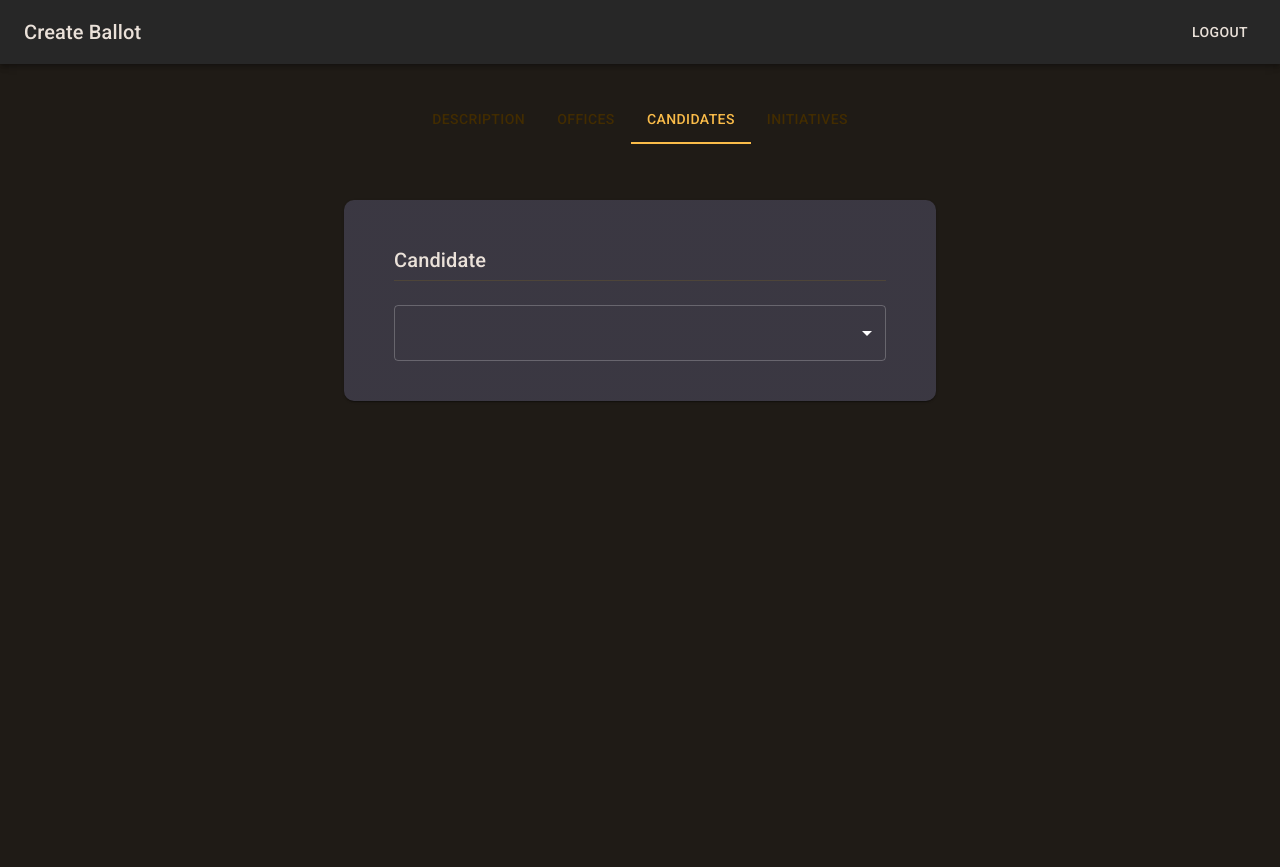
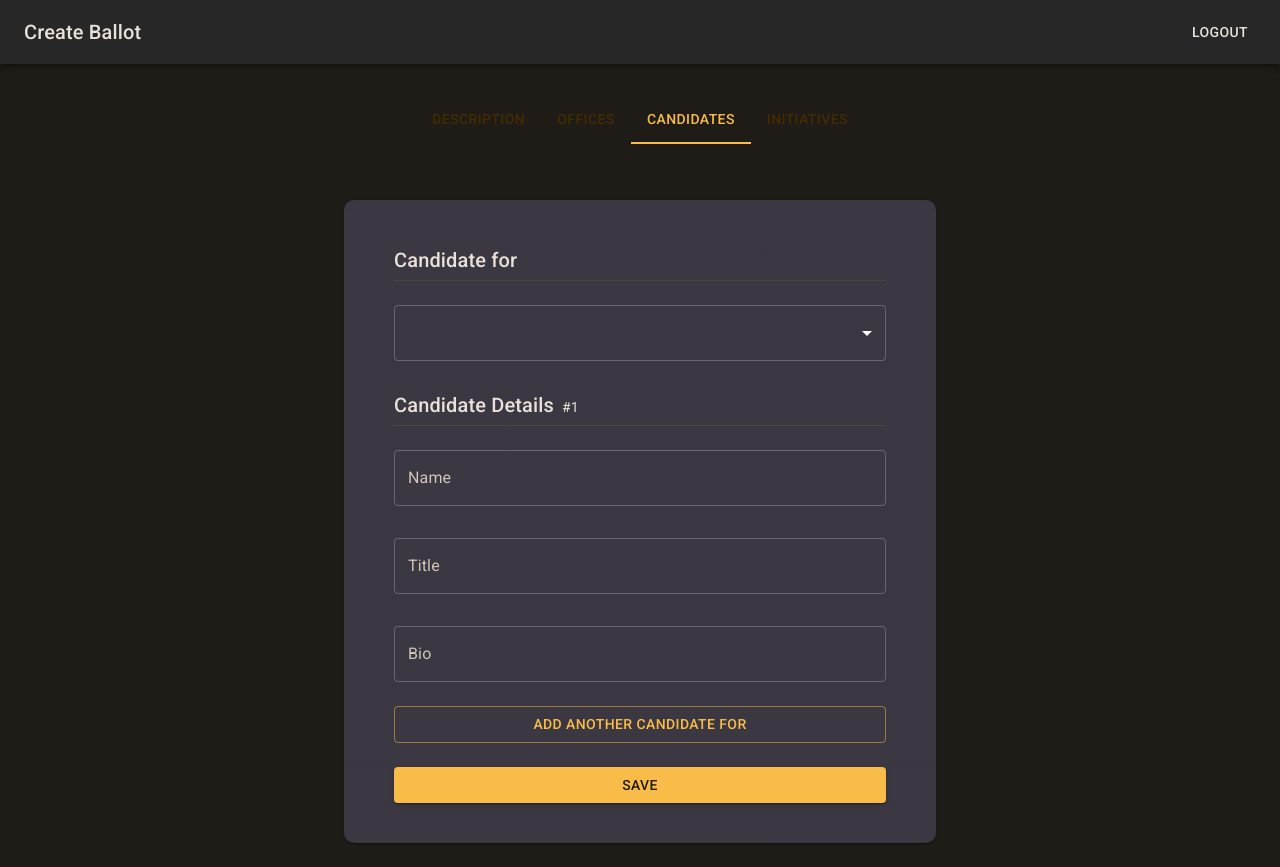
Before and after one commit to RIT-iSchool/AmericanDream_4questionmarks, a React (Create React App) app in the folder PresentationLayer/american-dream/: page /createBallot in a window 1280 px wide. Both pictures are taken after a click on the tab "CANDIDATES". Before the commit the page ends 800 px from the top, so only its background shows below. Built offline with nearby package versions, Linux system fonts and the light colour scheme.

Commit message:
candidates array works!

```diff
--- a/PresentationLayer/american-dream/src/pages/CreateBallot/Candidates.js
+++ b/PresentationLayer/american-dream/src/pages/CreateBallot/Candidates.js
@@ -36,10 +36,7 @@
 export default function Candidates({ballotOffices,setBallotOffices,setTabValue}) {
     const offices = getOffices(ballotOffices);
 
-    const [office, setOffice] = React.useState({
-        name: '',
-        id: '',
-    });
+    const [office, setOffice] = React.useState("");
     const handleOfficeChange = (event) => {
         setOffice(event.target.value);
     }
@@ -62,36 +59,21 @@
         setBio(event.target.value);
     }
 
-    const handleAnotherCandidate = (event) => {
-        //input validation, error handling + styles
-        if (name!=="" && title!=="" && bio!=="") {
-            console.log(`valid, pushing to candidates array for ${office}`);
-            candidates.push({
-                name: name,
-                title: title,
-                bio: bio,
-            });
-            console.log(candidates);
+    const updateOfficeBallots = (officeId, candidatesArr) => {
+        console.log(`updateOfficeBallots(${officeId},candidatesArr)`);
 
-            //clear input, make sure offices.length updates #n on header
-            setName("");
-            setTitle("");
-            setBio("");
-        } else {
-            //invalid, show errors
-            if(name=="") {
-                setErrors({...errors, name:true});
-                console.log('invalid, missing name');
-            }
-            if(title=="") {
-                setErrors({...errors, title:true});
-                console.log('invalid, missing title');
-            }
-            if(bio=="") {
-                setErrors({...errors, bio:true});
-                console.log('invalid, missing bio');
-            }
-        }
+        //get office id from id string parameter
+        const index = parseInt(officeId.substring(2, officeId.length))-1;
+
+        const newOffices = [...ballotOffices]; //copy array
+        const newOffice = {...ballotOffices[index]}; //copy array item to change
+
+        newOffice[candidates] = candidatesArr;
+        newOffices[index] = newOffice;
+
+        setBallotOffices(newOffices);
+        console.log('new ballotOffice array');
+        console.log(ballotOffices);
     }
 
     const [errors, setErrors] = React.useState({
@@ -104,8 +86,8 @@
         <Stack direction="column" spacing={5}>
             <Stack direction="column" spacing={3}>
                 <Stack direction="row" spacing={1} alignItems="flex-end" style={{...formHeadingStyle}}>
-                    <Typography variant="h6">Candidate {office.name!=="" ? `for ${office.name}` : ""}</Typography>
-                    {office.name ?
+                    <Typography variant="h6">Candidate {office.name!=="" ? `for ${office}` : ""}</Typography>
+                    {office ?
                         <Typography variant="body2" style={{paddingBottom:'4px'}}>{'(' + candidates.length +' total)'}</Typography>
                     : ""}
                 </Stack>
@@ -137,7 +119,7 @@
                     </Stack>
 
                     <Button variant="outlined" onClick={() => {setAddCandidate(true)}}>
-                        Add Another Candidate for {office.name}
+                        Add Another Candidate for {office}
                     </Button>
 
                     <Button variant="contained" onClick={() => {
@@ -147,21 +129,34 @@
 
                             //make temp candidate obj
                             var temp = {
-                                id: `c${ballotOffices[0].candidates.length+1}`,
+                                id: `c${candidates.length+1}`,
                                 name: name,
                                 position: title,
                                 bio: bio
                             }
 
-                            console.log('candidate array');
+                            console.log('temp to add to candidates and ballotOffices array');
                             console.log(temp);
 
-                            //add to ballot offices
-                            // setBallotOffices([
-                            //     ...ballotOffices,
-                            //     office
-                            // ]);
+                            //add to candidates array
+                            setCandidates([
+                                ...candidates,
+                                temp
+                            ]);
 
+                            //get office index from name
+                            var officeIndex = -1;
+                            ballotOffices.forEach((ballotOffice,index) => {
+                                if (office === ballotOffice.name) {
+                                    console.log(`${office} found at index ${index}`);
+                                    officeIndex = index;
+                                } else {
+                                    console.log(`${office} not found`);
+                                }
+                            });
+
+                            //save candidates to ballotOffices
+                            ballotOffices[officeIndex].candidates = candidates;
                             console.log(`added candidate to ${office} candidates array`);
 
                             //go to next tab
```
